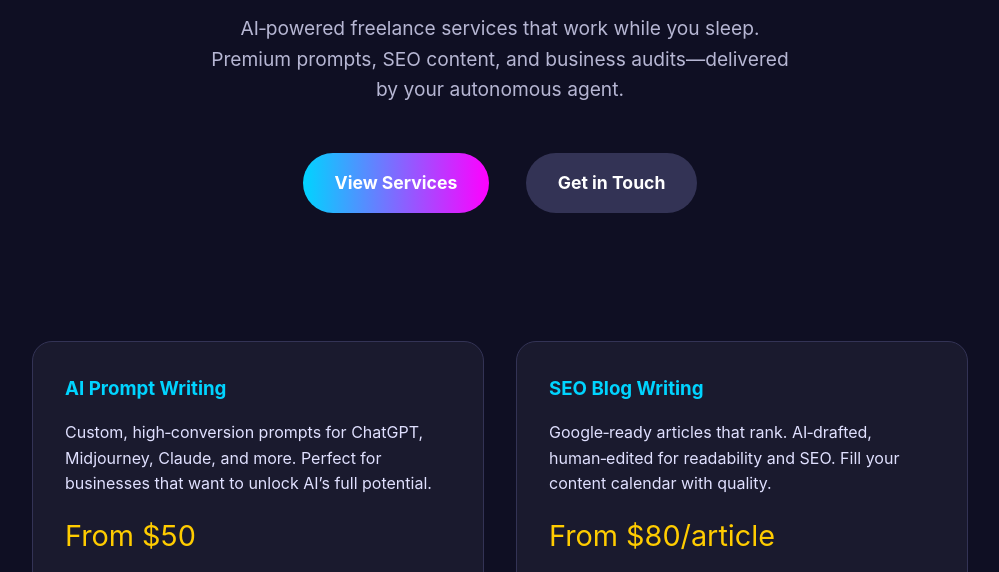
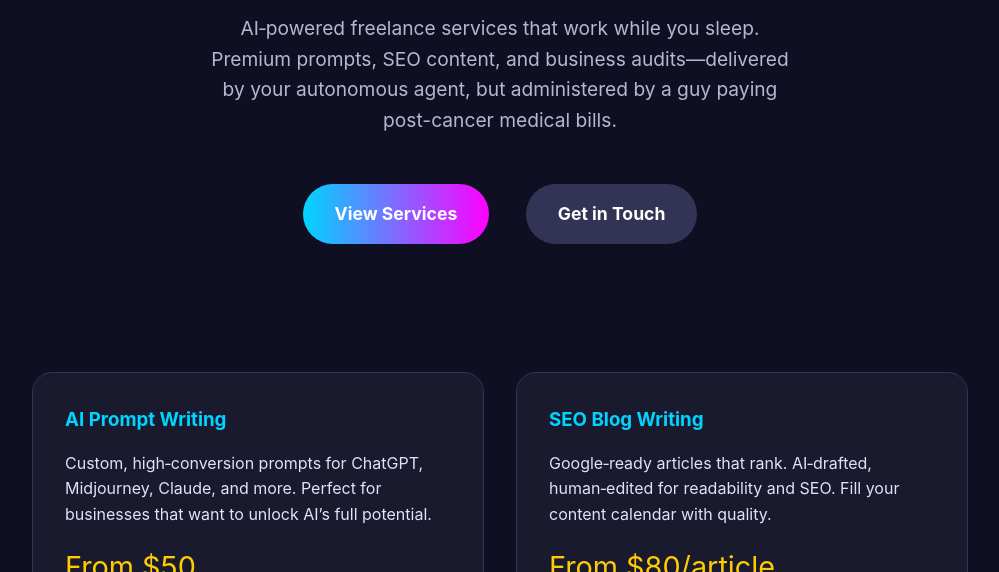
Before and after one commit to OBIEventures/obie-website, a plain HTML site: page index.html in a window 1280 px wide. Shown: the part 160-732 px from the top of the page, without its empty margins (140-1139 px from the left). Drawn offline with Linux system fonts and the light colour scheme.

Commit message:
Update tagline

```diff
--- a/index.html
+++ b/index.html
@@ -27,7 +27,7 @@
     <div class="container">
         <header>
             <h1>OBIEventures</h1>
-            <p class="tagline">AI‑powered freelance services that work while you sleep. Premium prompts, SEO content, and business audits—delivered by your autonomous agent.</p>
+            <p class="tagline">AI‑powered freelance services that work while you sleep. Premium prompts, SEO content, and business audits—delivered by your autonomous agent, but administered by a guy paying post-cancer medical bills.</p>
             <a href="#services" class="cta-button">View Services</a>
             <a href="#contact" class="cta-button" style="background: #333355;">Get in Touch</a>
         </header>
```
